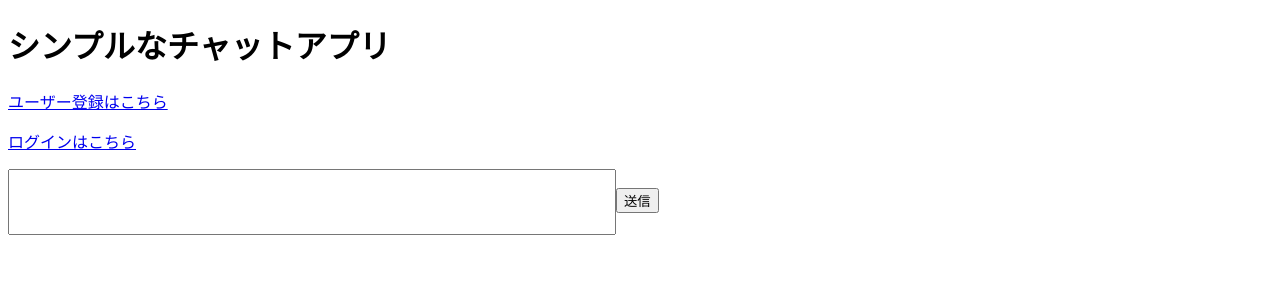
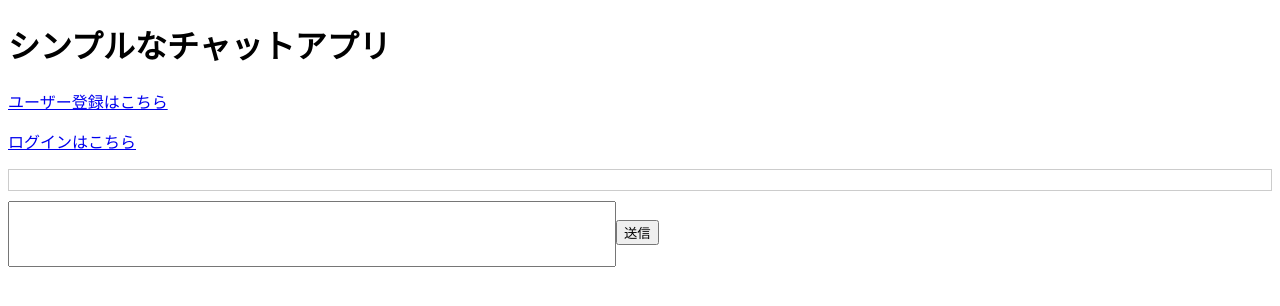
Before and after one commit to junmmykonoka/chat-app, a website: page public/index.html in a window 1280 px wide. Drawn offline with Linux system fonts and the light colour scheme; no server answers.

Commit message:
Add auto-scroll and CSS for chat window

```diff
--- a/public/index.html
+++ b/public/index.html
@@ -4,6 +4,15 @@
         <meta charset="UTF-8">
         <meta name="viewport" content="width=device-width, initial-scale=1.0">
         <title>チャットアプリ</title>
+        <style>
+            #messages {
+                max-height: 400px; /* 表示する高さの上限を設定 */
+                overflow-y: auto;  /* 高さが上限を超えたらスクロール可能にする */
+                border: 1px solid #ccc;
+                padding: 10px;
+                margin-bottom: 10px;
+            }
+        </style>
     </head>
 <body>
     <h1>シンプルなチャットアプリ</h1>
@@ -24,9 +33,13 @@
 
         messages.forEach(msg => {
             const p = document.createElement('p');
-                p.textContent = `${msg.username}: ${msg.content}`; // ユーザー名とメッセージを表示
+            p.textContent = `${msg.username}: ${msg.content}`;
             messagesDiv.appendChild(p);
         });
+
+        // チャットを一番下までスクロールするコード
+        messagesDiv.scrollTop = messagesDiv.scrollHeight;
+
     } catch (error) {
         console.error('❌ Error fetching messages:', error);
     }
```
Lines whose indentation alone changed are shown as unchanged.
